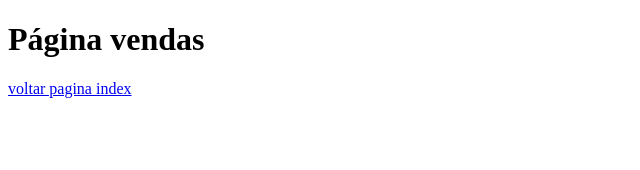
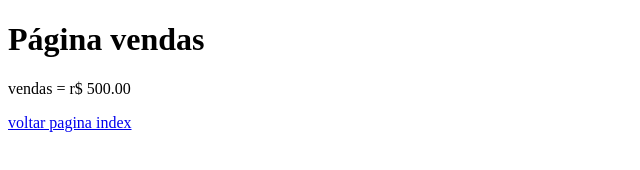
Before and after one commit to diogoleite9/aulaGithub, a plain HTML site: page vendas.html in a window 1280 px wide. Shown: the whole page, without its empty margins (0-640 px from the left). Drawn offline with Linux system fonts and the light colour scheme.

Commit message:
Acrescentado valor das vendas

```diff
--- a/vendas.html
+++ b/vendas.html
@@ -9,6 +9,7 @@
     <h1>
         Página vendas
     </h1>
+    <p>vendas = r$ 500.00</p>
     <a href="index.html">voltar pagina index</a>
 </body>
 </html>
```
